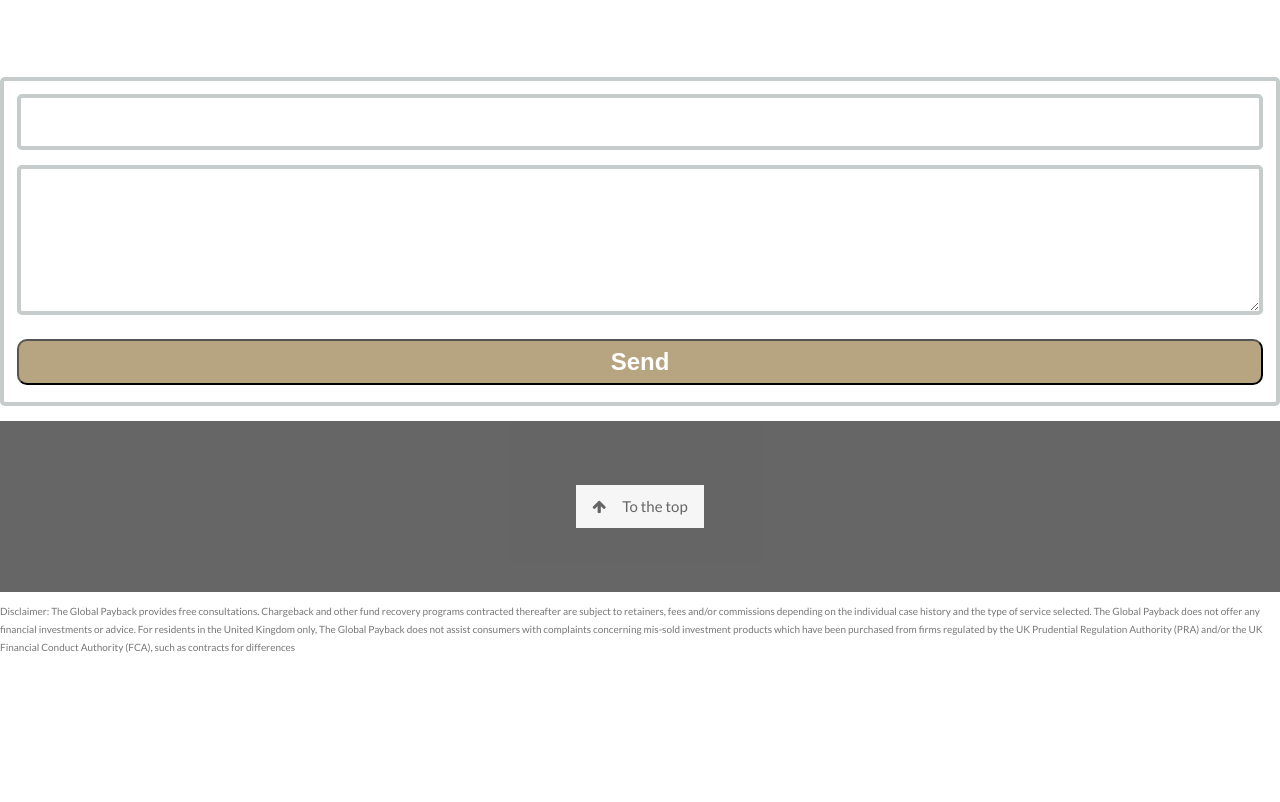
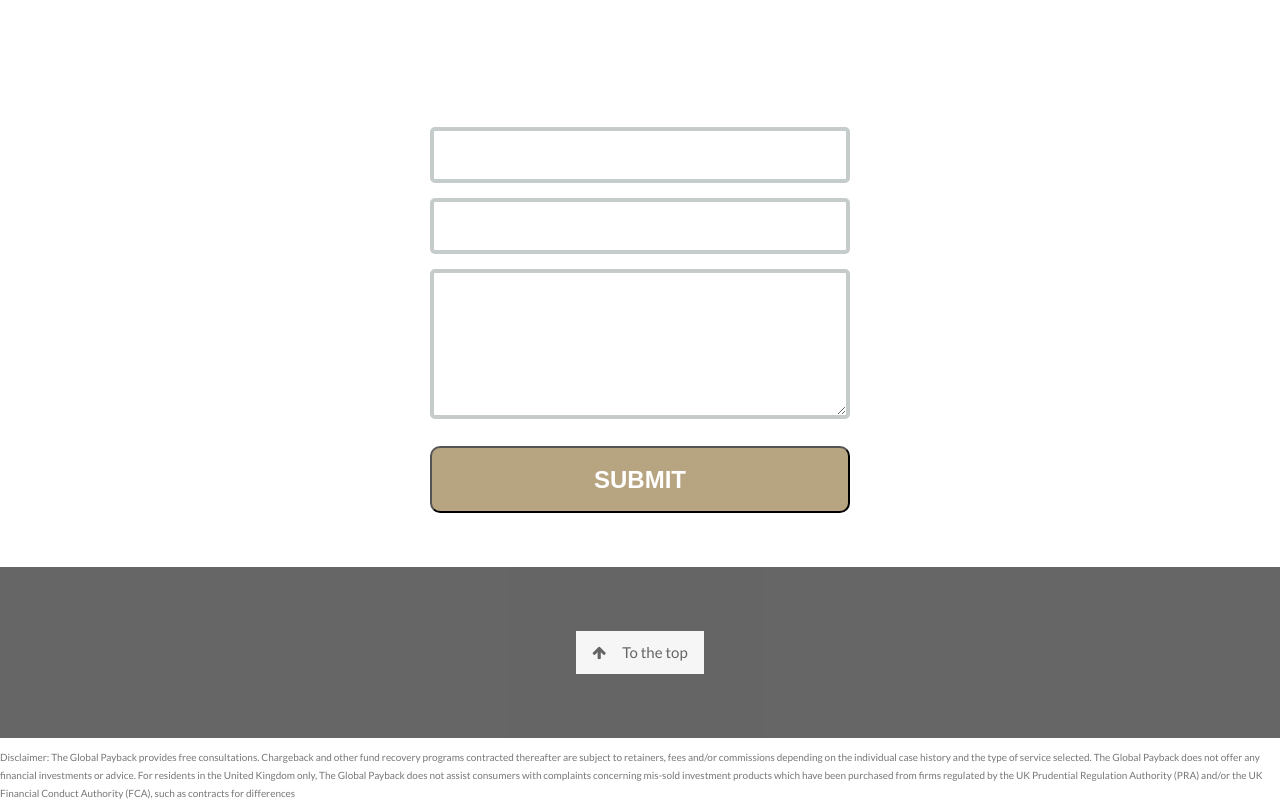
Before and after one commit to gigadick/investigaton.github.io, a plain HTML site: page index.html in a window 1280 px wide. Shown: the part 4264-5066 px from the top of the page. Before the commit the page ends 4920 px from the top, so only its background shows below. Drawn offline with nearby package versions, Linux system fonts and the light colour scheme.

Commit message:
Update index.html

```diff
--- a/index.html
+++ b/index.html
@@ -353,33 +353,13 @@ I appreciate what you did for me! Thank you.
 
 
 
-<!-- <form action="https://formsubmit.co/el/javede" method="POST" class="email">
+<form action="https://formsubmit.co/el/javede" method="POST" class="email">
   <input name="name" type="text" class="feedback-input" placeholder="Name" />
   <input name="email" type="text" class="feedback-input" placeholder="Email" />
   <textarea name="text" class="feedback-input" placeholder="Comment"></textarea>
   <input type="submit" value="SUBMIT"/>
-</form> -->
+</form>
 
-<form
-  action="https://formspree.io/f/xoqrrjqo"
-  method="POST"
-  class="feedback-input"
->
-  <label >
-    <input type="email" name="email" placeholder="Your email:" class="feedback-input">
-  </label>
-
-<!-- <label>
-   <input type="text" name="name" placeholder="Name"class="feedback-input">
-</label> -->
-
-<label>
-  <textarea name="message" placeholder="Your message:" class="feedback-input"></textarea>
-</label>
-
-  <!-- your other form fields go here -->
-  <button type="submit" >Send</button>
-</form>
 
 
 <!-- Footer -->
```
